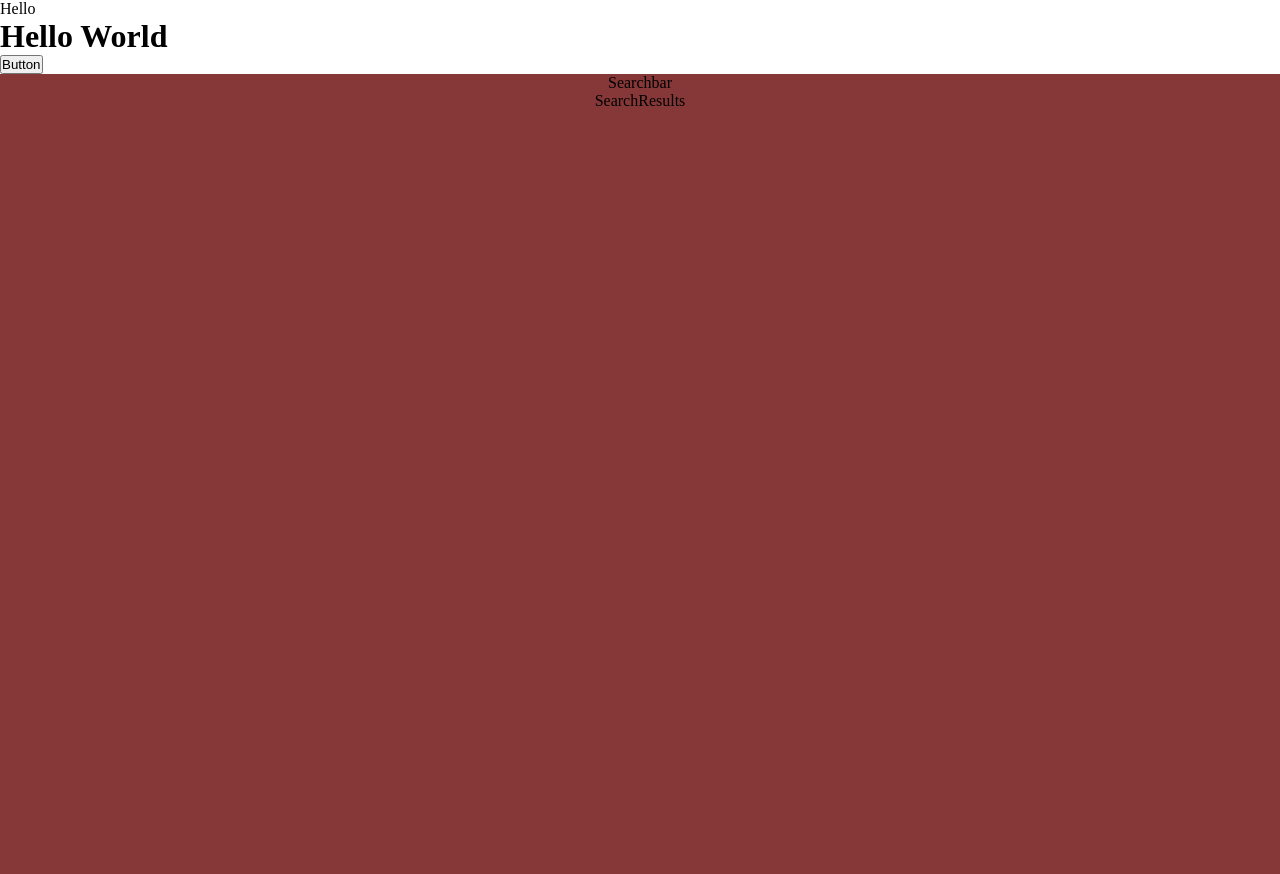
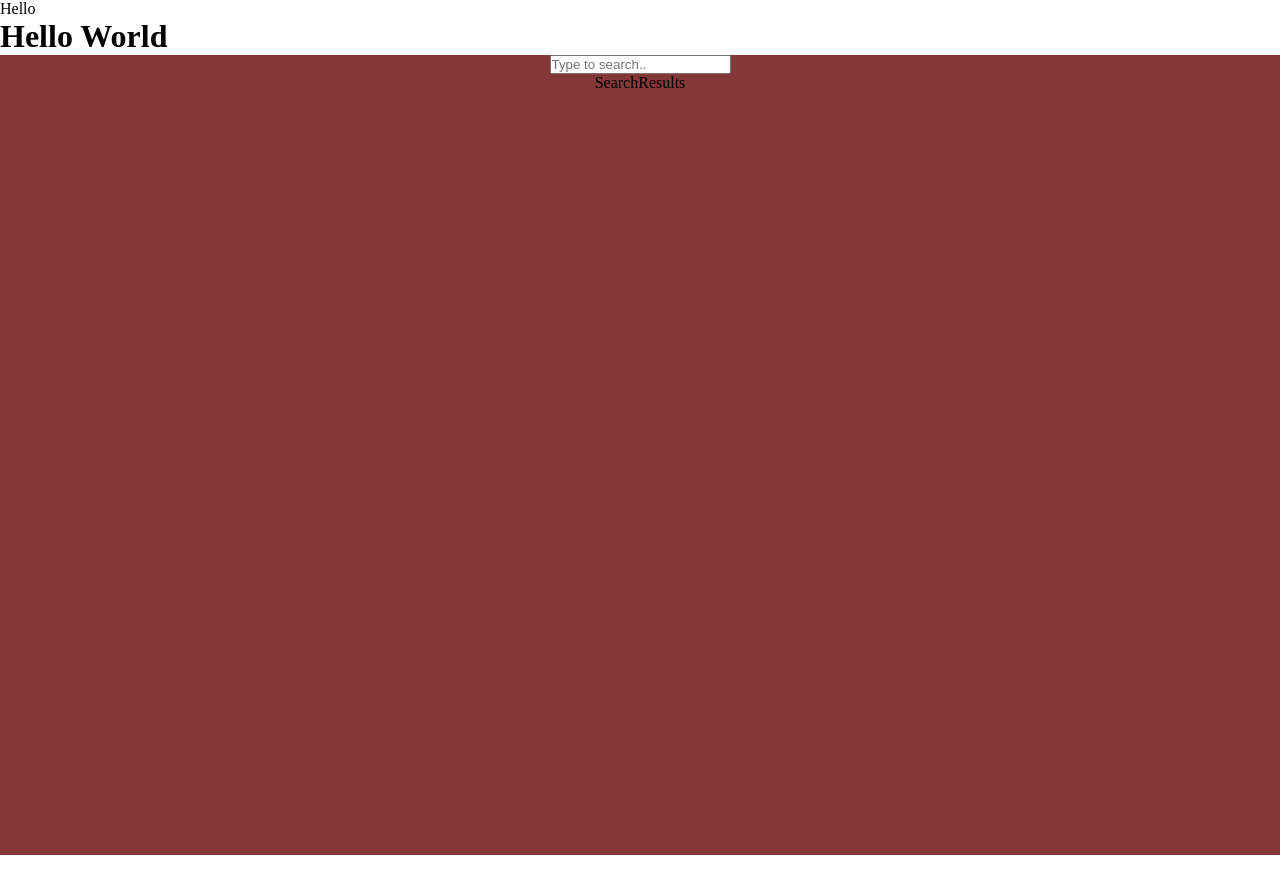
Before and after one commit to svenjadunger/rick-and-morty-react, a React (Vite) app: page / in a window 1280 px wide. Built offline with nearby package versions, Linux system fonts and the light colour scheme.

Commit message:
add Searchbar

```diff
--- a/src/App.jsx
+++ b/src/App.jsx
@@ -1,19 +1,18 @@
 import { useState } from 'react'
 
 import './App.css'
-import Button from './components/Searchbar/Searchbar'
 import Header from './components/Header/Header'
+import Searchbar from './components/Searchbar/Searchbar'
 
 
 function App() {
   return (
     <>
       <Header />
-                    <h1>Hello World</h1>
-      <Button />
+      <h1>Hello World</h1>
       <div className="App">
         <div className="search-bar-container">
-          <div>Searchbar</div>
+          <Searchbar />
           <div>SearchResults</div>
              </div>
       </div>
--- a/src/components/Card/Card.jsx
+++ b/src/components/Card/Card.jsx
@@ -1,3 +1,5 @@
+/* eslint-disable no-unused-vars */
+
 import React from 'react'
 
 export const Card = () => {
--- a/src/components/Searchbar/Searchbar.jsx
+++ b/src/components/Searchbar/Searchbar.jsx
@@ -1,13 +1,16 @@
 import React from 'react'
 
-function Button() {
+
+
+const Searchbar = () => {
   return (
-    <div>
+    <div className="input-wrapper">
 
-      <button onClick>Button</button>
+      <input placeholder="Type to search.." />
+
 
     </div>
   )
 }
 
-export default Button
+export default Searchbar
```
Also changed, not shown: .eslintrc.cjs.
